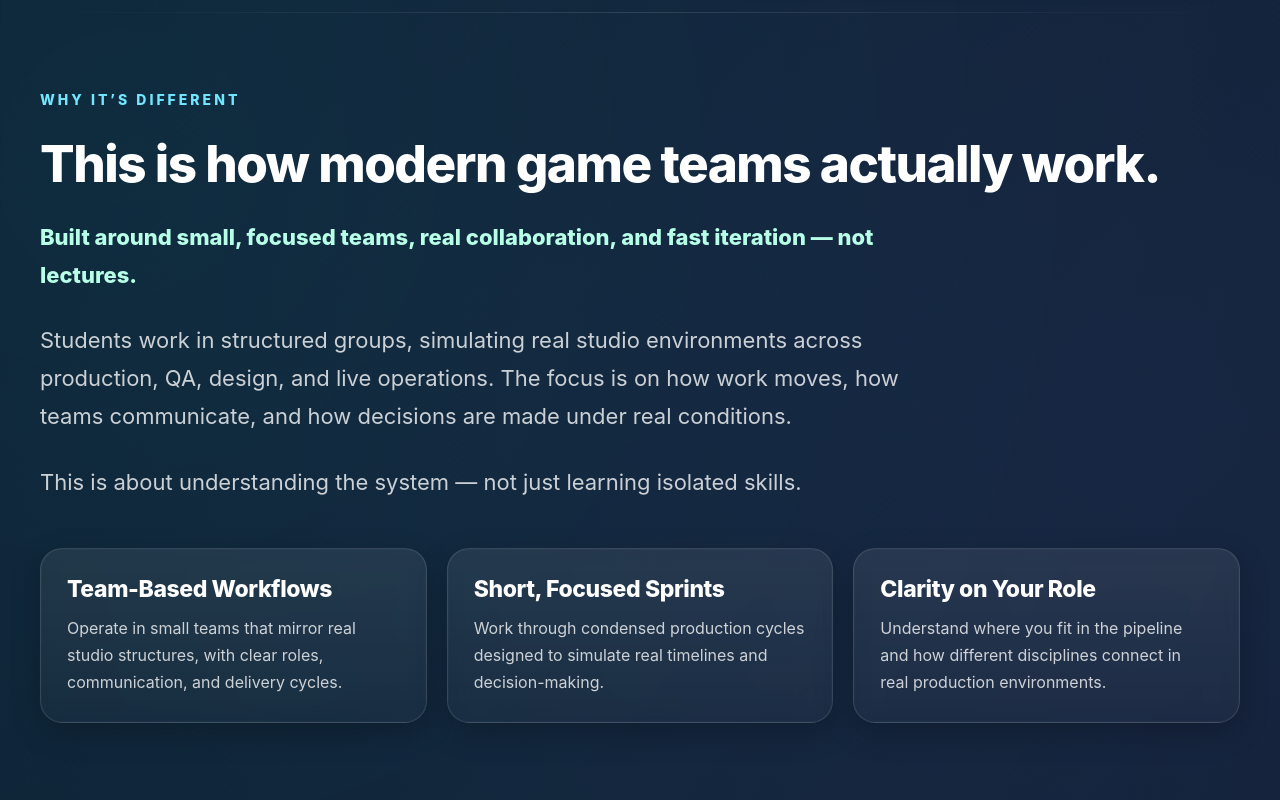
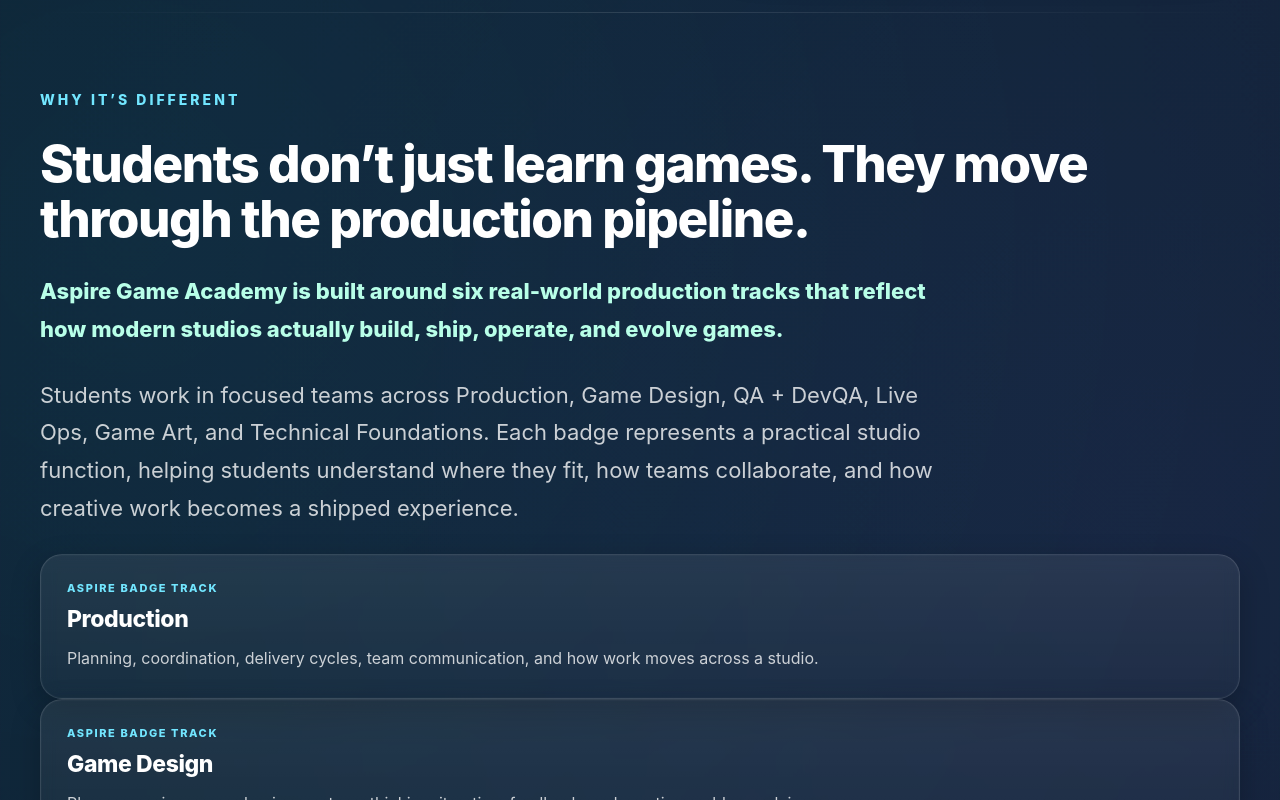
Before and after one commit to jessgoodvibesonly/aspire-game-academy, a Next.js app: page / in a window 1280 px wide. Shown: the part 1100-1900 px from the top of the page. Built offline with nearby package versions, Linux system fonts and the light colour scheme.

Commit message:
Update WHY IT’S DIFFERENT section with six badge tracks

```diff
--- a/app/page.tsx
+++ b/app/page.tsx
@@ -614,37 +614,59 @@
       <section style={sectionStyle}>
         <div style={sectionIntroStyle}>
           <div style={smallLabelStyle}>WHY IT’S DIFFERENT</div>
-          <h2 style={h2Style}>This is how modern game teams actually work.</h2>
+          <h2 style={h2Style}>Students don’t just learn games. They move through the production pipeline.</h2>
           <p style={{ ...bodyStyle, color: colors.mint, fontWeight: 800 }}>
-            Built around small, focused teams, real collaboration, and fast iteration — not lectures.
+            Aspire Game Academy is built around six real-world production tracks that reflect how modern studios actually build, ship, operate, and evolve games.
           </p>
           <p style={bodyStyle}>
-            Students work in structured groups, simulating real studio environments across production, QA, design, and live operations. The focus is on how work moves, how teams communicate, and how decisions are made under real conditions.
-          </p>
-          <p style={bodyStyle}>
-            This is about understanding the system — not just learning isolated skills.
+            Students work in focused teams across Production, Game Design, QA + DevQA, Live Ops, Game Art, and Technical Foundations. Each badge represents a practical studio function, helping students understand where they fit, how teams collaborate, and how creative work becomes a shipped experience.
           </p>
         </div>
 
-        <div style={gridStyle}>
-          <div style={cardStyle}>
-            <h3 style={cardTitleStyle}>Team-Based Workflows</h3>
-            <p style={{ margin: 0, color: colors.muted, lineHeight: 1.7 }}>
-              Operate in small teams that mirror real studio structures, with clear roles, communication, and delivery cycles.
-            </p>
-          </div>
-          <div style={cardStyle}>
-            <h3 style={cardTitleStyle}>Short, Focused Sprints</h3>
-            <p style={{ margin: 0, color: colors.muted, lineHeight: 1.7 }}>
-              Work through condensed production cycles designed to simulate real timelines and decision-making.
-            </p>
-          </div>
-          <div style={cardStyle}>
-            <h3 style={cardTitleStyle}>Clarity on Your Role</h3>
-            <p style={{ margin: 0, color: colors.muted, lineHeight: 1.7 }}>
-              Understand where you fit in the pipeline and how different disciplines connect in real production environments.
-            </p>
-          </div>
+        <div className="grid grid-cols-1 md:grid-cols-2 xl:grid-cols-3 gap-6">
+          {[
+            {
+              title: "Production",
+              text: "Planning, coordination, delivery cycles, team communication, and how work moves across a studio.",
+            },
+            {
+              title: "Game Design",
+              text: "Player experience, mechanics, systems thinking, iteration, feedback, and creative problem-solving.",
+            },
+            {
+              title: "QA + DevQA",
+              text: "Testing, bug reporting, build validation, technical quality, and how teams protect the player experience.",
+            },
+            {
+              title: "Live Ops",
+              text: "Ongoing updates, events, player support, retention, community rhythm, and post-launch operations.",
+            },
+            {
+              title: "Game Art",
+              text: "Visual storytelling, asset creation, style direction, production-ready artwork, and creative collaboration.",
+            },
+            {
+              title: "Technical Foundations",
+              text: "Game engines, tools, workflows, technical problem-solving, and the systems behind interactive experiences.",
+            },
+          ].map((track) => (
+            <div key={track.title} style={cardStyle}>
+              <div
+                style={{
+                  color: colors.cyan,
+                  fontSize: "11px",
+                  fontWeight: 800,
+                  letterSpacing: "1.6px",
+                  textTransform: "uppercase",
+                  marginBottom: "10px",
+                }}
+              >
+                ASPIRE BADGE TRACK
+              </div>
+              <h3 style={cardTitleStyle}>{track.title}</h3>
+              <p style={{ margin: 0, color: colors.muted, lineHeight: 1.7 }}>{track.text}</p>
+            </div>
+          ))}
         </div>
       </section>
 
```
